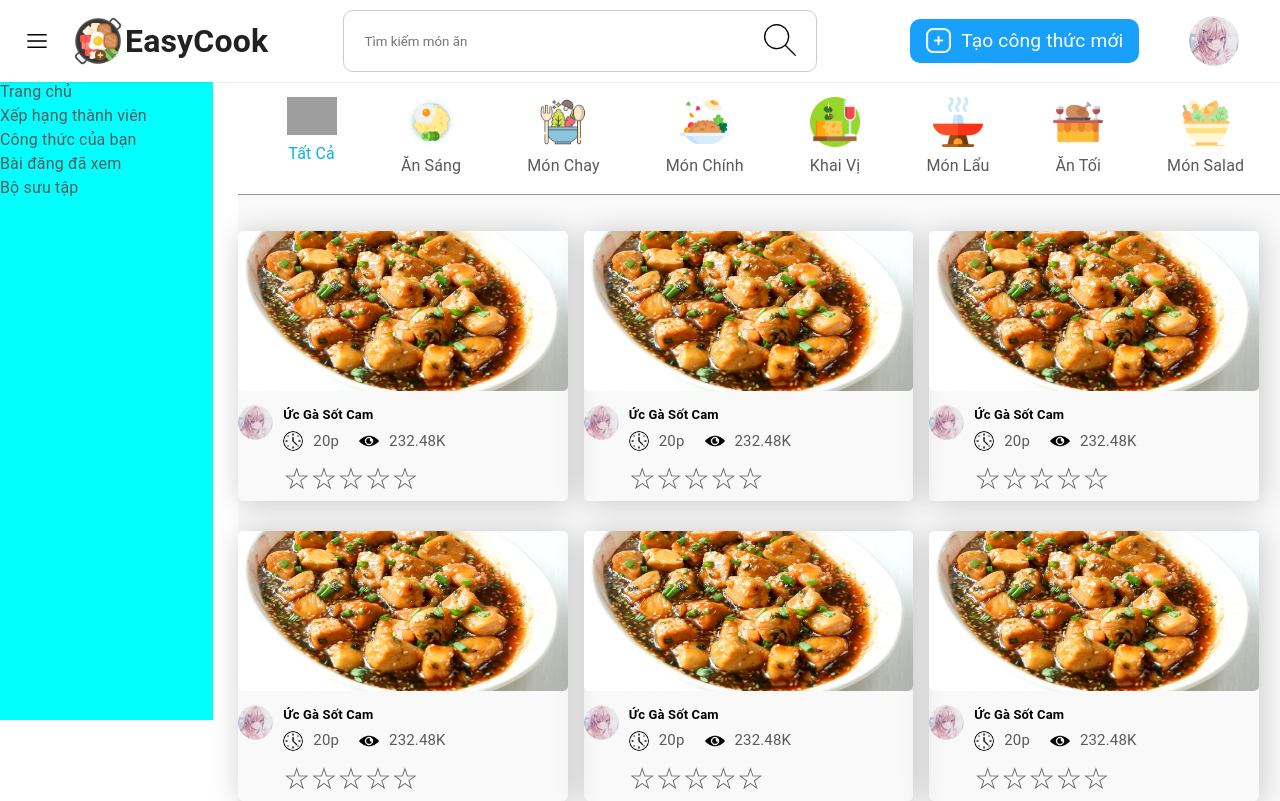
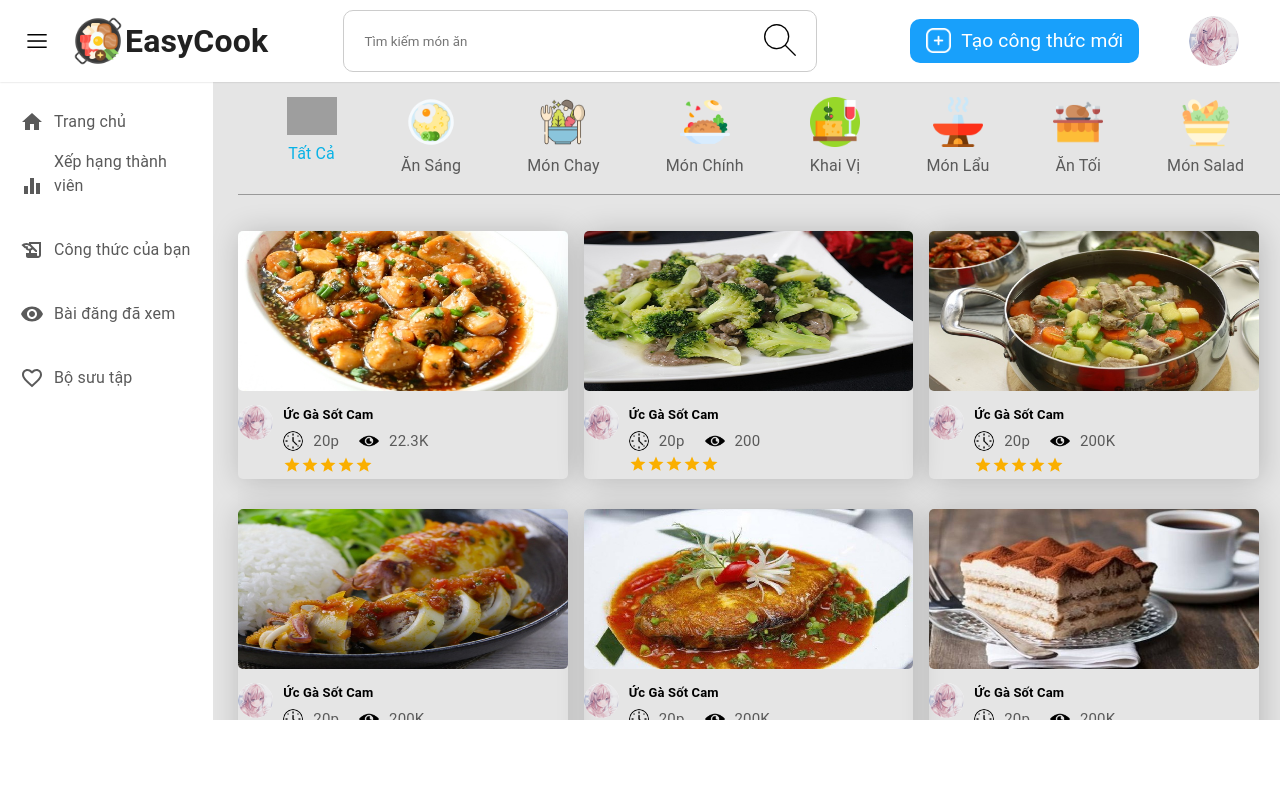
Before and after one commit to QuangThienSix/EasyCook, a React (Create React App) app in the folder FE/: page / in a window 1280 px wide. Shown: the top 801 px of the page. Built offline with nearby package versions, Linux system fonts and the light colour scheme; grey boxes are pictures that could not be loaded.

Commit message:
Update side-bar and card

```diff
--- a/FE/src/App.css
+++ b/FE/src/App.css
@@ -1,6 +1,5 @@
 .header {
   height: 80px;
-  width: 10%;
 }
 
 .footer{
@@ -11,18 +10,32 @@
 .side-bar{
   display: flex;
   flex-direction: column;
-  background-color: aqua;
+  background-color: #FFFFFF;
   flex: 1;
+}
+
+.side-bar > a {
+	height: 10%;
+	display: flex;
+	padding: 10px 20px;
+	justify-content: flex-start;
+	align-items: flex-end;
+}
+
+.side-bar > a > span{
+	margin-left: 10px;
 }
 
 .container{
   height:80%;
   display: flex;
+  background-color: #E5E5E5;
 }
 
 .contain{
 	width: 100%;
 	flex: 5;
+	overflow: scroll;
 }
 
 nav {
--- a/FE/src/App.tsx
+++ b/FE/src/App.tsx
@@ -8,6 +8,8 @@ import PostsViewted from "pages/posts-viewted/PostsViewted";
 import Collection from "pages/collection/Collection";
 import Home from "pages/home/Home";
 import UploadRecipe from "pages/upload-recipe/UploadRecipe";
+import DetailsRecipe from "pages/details-recipe/DetailsRecipe";
+import * as ICON from './constants/icon';
 
 
 function App() {
@@ -40,11 +42,11 @@ function App() {
 	  </header>
       <div className="container">
         <div className="side-bar">
-            <Link to={ROUTE.HOME}>Trang chủ</Link>
-            <Link to={ROUTE.RANKING}>Xếp hạng thành viên </Link>
-            <Link to={ROUTE.MY_RECIPE}>Công thức của bạn</Link>
-            <Link to={ROUTE.POSTS_VIEWTED}>Bài đăng đã xem</Link>
-            <Link to={ROUTE.COLLECTION}>Bộ sưu tập</Link>
+            <Link to={ROUTE.HOME}><ICON.HomeIcon /><span>Trang chủ</span></Link>
+            <Link to={ROUTE.RANKING}><ICON.EqualizerIcon /><span>Xếp hạng thành viên</span> </Link>
+            <Link to={ROUTE.MY_RECIPE}><ICON.HistoryEduIcon /><span>Công thức của bạn</span></Link>
+            <Link to={ROUTE.POSTS_VIEWTED}><ICON.VisibilityIcon /><span>Bài đăng đã xem</span></Link>
+            <Link to={ROUTE.COLLECTION}><ICON.FavoriteBorderIcon /><span>Bộ sưu tập</span></Link>
         </div>
         <div className="contain">
             <Routes>
@@ -54,6 +56,7 @@ function App() {
               <Route path={ROUTE.POSTS_VIEWTED} element={<PostsViewted />}/>
               <Route path={ROUTE.COLLECTION} element={<Collection />}/>
 			  <Route path={ROUTE.UPLOAD_RECIPE} element={<UploadRecipe />}/>
+			  <Route path={ROUTE.DETAILS_RECIPE+':recipeId'} element={<DetailsRecipe />}/>
             </Routes>
         </div>
       </div>
--- a/FE/src/components/card/Card.tsx
+++ b/FE/src/components/card/Card.tsx
@@ -1,24 +1,37 @@
 import React from 'react';
+import { Link } from 'react-router-dom';
 import './style.css';
+import * as ROUTE from '../../constants/route';
+import { IRecipe } from 'types/types';
+import Rating from '@mui/material/Rating';
 
-function Card (props: any){
+function Card (props: {Recipe: IRecipe}){
+	const {Recipe} = props;
+	const formatNumberViewted = (number: number) => {
+		if(number >= 1000){
+			number = number / 1000;
+			return number + 'K';
+		}
+		return number + '';
+	}
 	return (
 		<div className="food-list">
 				<div className="food-card">
-					<a href=""><img src="images/card/card1.jpg" alt="" className="card" /></a>
+					<a href=""><img src={Recipe.urlImage} alt="" className="card" /></a>
 					<div className="flex-div">
-						<img src="images/avatar.jpg" alt="" />
+						<img src={Recipe.avatarImage} alt="" />
 						<div className="food-info">
-							<a href="">ức gà sốt cam</a>
+							<Link to={ROUTE.DETAILS_RECIPE + Recipe.recipeId}>{Recipe.nameRecipe}</Link>
 							<div className="view-icon">
 								<img src="images/card/clock.png" alt="" className="clock-icon" />
-								<p>20p</p>
+								<p>{Recipe.clock}</p>
 								<img src="images/card/eye.png" alt="" className="eye-icon" />
-								<p>232.48K</p>
+								<p>{formatNumberViewted(Recipe.numberViewted)}</p>
 							</div>
-							<div className="rating">
+							<Rating name="half-rating-read" precision={0.5} defaultValue={0} readOnly value={Recipe?.rating} size="small" />
+							{/* <div className="rating">
 								<span>☆</span><span>☆</span><span>☆</span><span>☆</span><span>☆</span>
-							</div>
+							</div> */}
 						</div>
 					</div>
 				</div>
--- /dev/null
+++ b/FE/src/constants/icon.ts
@@ -0,0 +1,6 @@
+import HomeIcon from '@mui/icons-material/Home';
+import EqualizerIcon from '@mui/icons-material/Equalizer';
+import HistoryEduIcon from '@mui/icons-material/HistoryEdu';
+import VisibilityIcon from '@mui/icons-material/Visibility';
+import FavoriteBorderIcon from '@mui/icons-material/FavoriteBorder';
+export {HomeIcon, EqualizerIcon, HistoryEduIcon, VisibilityIcon, FavoriteBorderIcon};
--- a/FE/src/constants/route.ts
+++ b/FE/src/constants/route.ts
@@ -4,3 +4,5 @@ export const MY_RECIPE = '/my-recipe';
 export const POSTS_VIEWTED = '/posts-viewted';
 export const COLLECTION = '/collection';
 export const UPLOAD_RECIPE = '/upload-recipe';
+
+export const DETAILS_RECIPE = '/details-recipe/';
--- /dev/null
+++ b/FE/src/pages/details-recipe/DetailsRecipe.tsx
@@ -0,0 +1,18 @@
+import React from 'react';
+
+
+
+  export default function DetailsRecipe ():JSX.Element {
+
+    return (
+        <div>
+            <div>
+                <img src="" alt="" />
+                <p></p>
+                <span>20p</span>
+                <span>200K</span>
+
+            </div>
+        </div>
+    )
+}
--- a/FE/src/pages/home/Home.tsx
+++ b/FE/src/pages/home/Home.tsx
@@ -1,8 +1,83 @@
 import Card from "components/card/Card";
 import React from "react";
+import { IRecipe } from "types/types";
 import './style.css';
 
 function Home(): JSX.Element {
+	const dataTemp: Array<IRecipe> = [
+		{
+			recipeId: 0,
+			nameRecipe: 'Ức gà sốt cam',
+			urlImage: 'images/card/card1.jpg',
+			avatarImage: 'images/avatar.jpg',
+			clock: '20p',
+			numberViewted: 22300,
+			rating: 5,
+		},
+		{
+			recipeId: 1,
+			nameRecipe: 'Ức gà sốt cam',
+			urlImage: 'images/card/card2.jpg',
+			avatarImage: 'images/avatar.jpg',
+			clock: '20p',
+			numberViewted: 200,
+			rating: 5,
+		},
+		{
+			recipeId: 2,
+			nameRecipe: 'Ức gà sốt cam',
+			urlImage: 'images/card/card3.jpg',
+			avatarImage: 'images/avatar.jpg',
+			clock: '20p',
+			numberViewted: 200000,
+			rating: 5,
+		},
+		{
+			recipeId: 3,
+			nameRecipe: 'Ức gà sốt cam',
+			urlImage: 'images/card/card4.jpg',
+			avatarImage: 'images/avatar.jpg',
+			clock: '20p',
+			numberViewted: 200000,
+			rating: 2.5,
+		},
+		{
+			recipeId: 4,
+			nameRecipe: 'Ức gà sốt cam',
+			urlImage: 'images/card/card5.jpg',
+			avatarImage: 'images/avatar.jpg',
+			clock: '20p',
+			numberViewted: 200000,
+			rating: 4.6,
+		},
+		{
+			recipeId: 5,
+			nameRecipe: 'Ức gà sốt cam',
+			urlImage: 'images/card/card6.jpg',
+			avatarImage: 'images/avatar.jpg',
+			clock: '20p',
+			numberViewted: 200000,
+			rating: 1.8,
+		},
+		{
+			recipeId: 6,
+			nameRecipe: 'Ức gà sốt cam',
+			urlImage: 'images/card/card7.jpg',
+			avatarImage: 'images/avatar.jpg',
+			clock: '20p',
+			numberViewted: 200000,
+			rating: 5,
+		},
+		{
+			recipeId: 7,
+			nameRecipe: 'Ức gà sốt cam',
+			urlImage: 'images/card/card8.jpg',
+			avatarImage: 'images/avatar.jpg',
+			clock: '20p',
+			numberViewted: 200000,
+			rating: 5,
+		}
+	];
   return (
     <div>
 		<div className="categories">
@@ -41,14 +116,17 @@ function Home(): JSX.Element {
 	</div>
       <div className="container-card">
         <div className="list-container">
-          <Card />
+			{dataTemp.map((item: IRecipe) => {
+				return <Card Recipe={item}/>
+			})}
+         {/* <Card />
 		  <Card />
 		  <Card />
 		  <Card />
-		  <Card />
-		  <Card />
-		  <Card />
-		  <Card />
+		 <Card />
+		 <Card />
+		   <Card />
+		  <Card /> */}
         </div>
       </div>
     </div>
--- a/FE/src/pages/home/style.css
+++ b/FE/src/pages/home/style.css
@@ -1,5 +1,5 @@
 .container-card {
-  background: #f9f9f9;
+	background-color: #E5E5E5;
   margin-left: 25px;
   padding-right: 2%;
   padding-top: 2%;
--- /dev/null
+++ b/FE/src/types/types.ts
@@ -0,0 +1,11 @@
+interface IRecipe  {
+        recipeId: number,
+        nameRecipe: string,
+        urlImage: string,
+        avatarImage: string,
+        clock: string,
+        numberViewted: number,
+        rating: number
+};
+
+export type {IRecipe};
```
Also changed, not shown: FE/src/pages/details-recipe/style.css (added).
